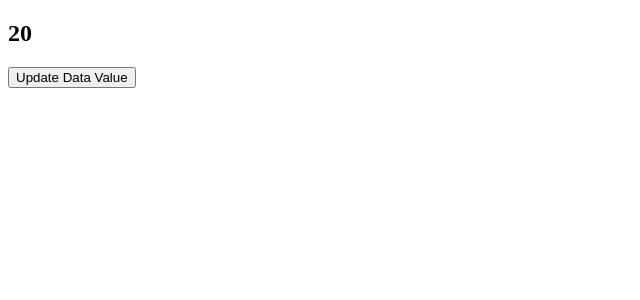
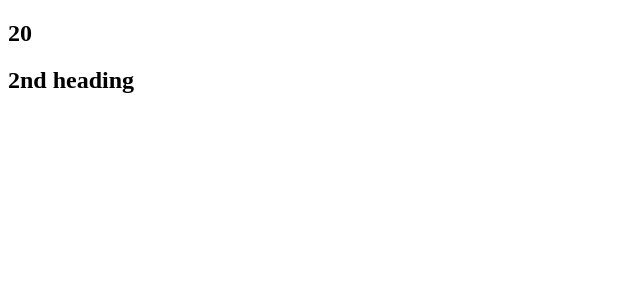
Before and after one commit to zeeshan187/ali-bhai-react, a React (Create React App) app: page / in a window 1280 px wide. Shown: the top 300 px of the page, without its empty margins (0-640 px from the left). Built offline with nearby package versions, Linux system fonts and the light colour scheme.

Commit message:
first commit

```diff
--- a/src/App.jsx
+++ b/src/App.jsx
@@ -10,7 +10,7 @@ function App() {
   return (
     <div>
       <h2>{data}</h2>
-      <button onClick={UpdateData}>Update Data Value</button>
+           <h2>2nd heading</h2>
     </div>
   );
 }
```
